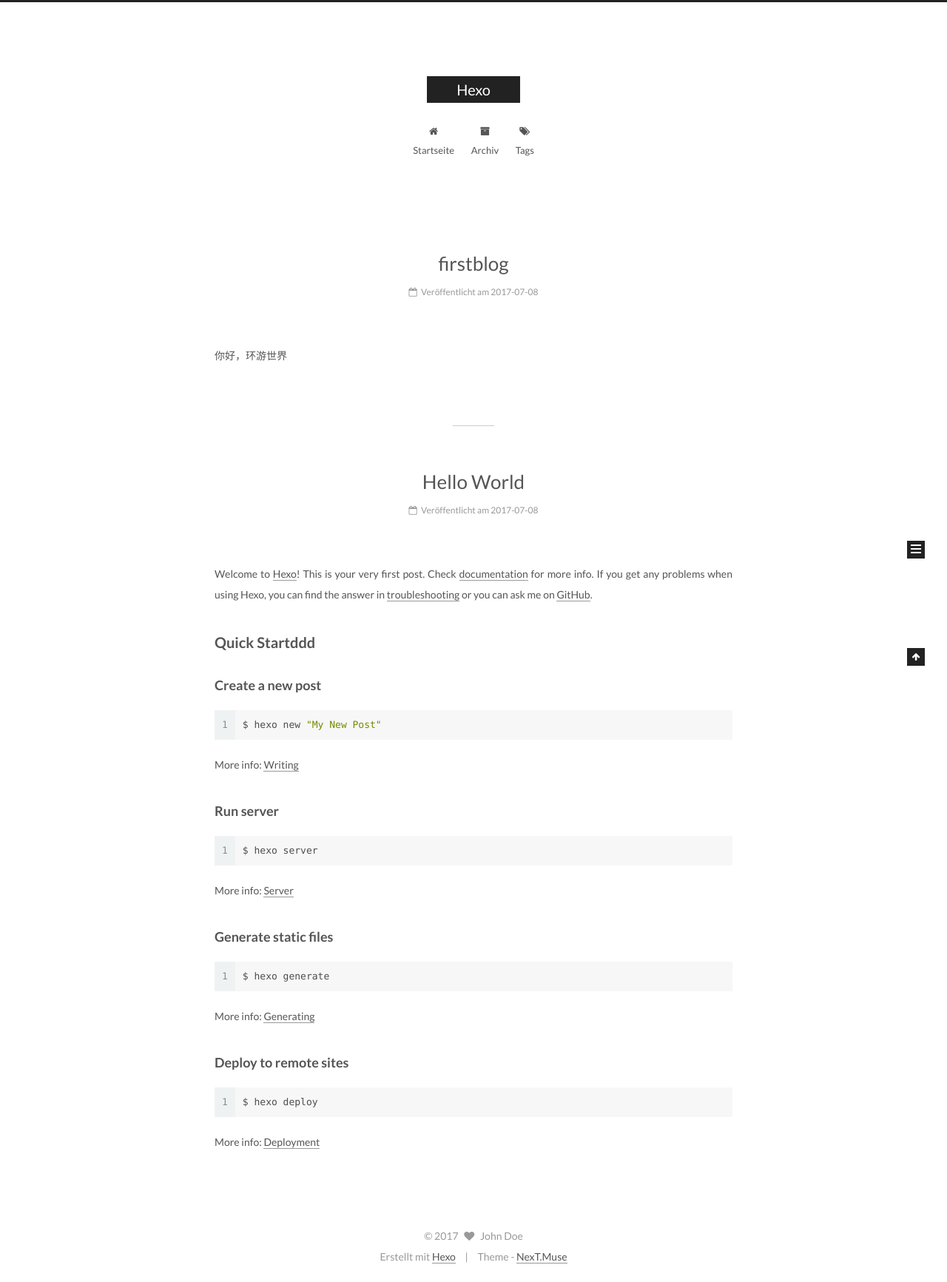
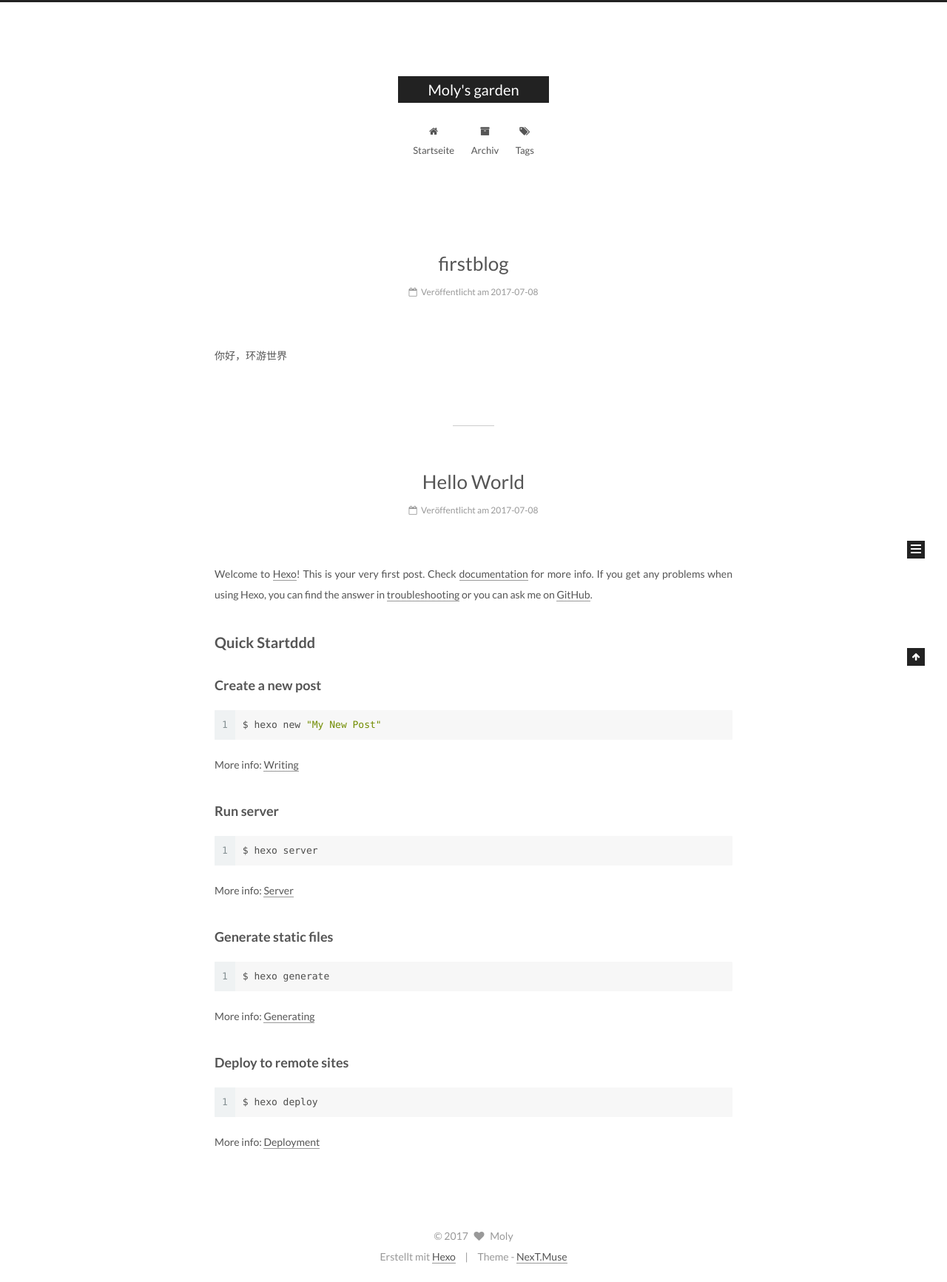
Before and after one commit to Dellaso/moly.github.io, a plain HTML site: page index.html in a window 1280 px wide. Shown: the whole page at 74% size. Drawn offline with Linux system fonts and the light colour scheme.

Commit message:
Site updated: 2017-07-08 18:20:54

```diff
--- a/css/main.css
+++ b/css/main.css
@@ -1677,7 +1677,7 @@
   width: 4px;
   height: 4px;
   border-radius: 50%;
-  background: #c1ff4e;
+  background: #5d4e73;
 }
 .links-of-blogroll {
   font-size: 13px;
--- a/index.html
+++ b/index.html
@@ -94,11 +94,11 @@
 
 
 <meta property="og:type" content="website">
-<meta property="og:title" content="Hexo">
+<meta property="og:title" content="Moly&#39;s garden">
 <meta property="og:url" content="https://moly.studio/index.html">
-<meta property="og:site_name" content="Hexo">
+<meta property="og:site_name" content="Moly&#39;s garden">
 <meta name="twitter:card" content="summary">
-<meta name="twitter:title" content="Hexo">
+<meta name="twitter:title" content="Moly&#39;s garden">
 
 
 
@@ -132,7 +132,7 @@
 
 
 
-  <title>Hexo</title>
+  <title>Moly's garden</title>
 
 
 
@@ -170,7 +170,7 @@
     <div class="custom-logo-site-title">
       <a href="/"  class="brand" rel="start">
         <span class="logo-line-before"><i></i></span>
-        <span class="site-title">Hexo</span>
+        <span class="site-title">Moly's garden</span>
         <span class="logo-line-after"><i></i></span>
       </a>
     </div>
@@ -256,13 +256,13 @@
     <link itemprop="mainEntityOfPage" href="https://moly.studio/2017/07/08/firstblog/">
 
     <span hidden itemprop="author" itemscope itemtype="http://schema.org/Person">
-      <meta itemprop="name" content="John Doe">
+      <meta itemprop="name" content="Moly">
       <meta itemprop="description" content="">
       <meta itemprop="image" content="/images/avatar.gif">
     </span>
 
     <span hidden itemprop="publisher" itemscope itemtype="http://schema.org/Organization">
-      <meta itemprop="name" content="Hexo">
+      <meta itemprop="name" content="Moly's garden">
     </span>
 
 
@@ -368,13 +368,13 @@
     <link itemprop="mainEntityOfPage" href="https://moly.studio/2017/07/08/hello-world/">
 
     <span hidden itemprop="author" itemscope itemtype="http://schema.org/Person">
-      <meta itemprop="name" content="John Doe">
+      <meta itemprop="name" content="Moly">
       <meta itemprop="description" content="">
       <meta itemprop="image" content="/images/avatar.gif">
     </span>
 
     <span hidden itemprop="publisher" itemscope itemtype="http://schema.org/Organization">
-      <meta itemprop="name" content="Hexo">
+      <meta itemprop="name" content="Moly's garden">
     </span>
 
 
@@ -510,8 +510,8 @@
         <div class="site-author motion-element" itemprop="author" itemscope itemtype="http://schema.org/Person">
           <img class="site-author-image" itemprop="image"
                src="/images/avatar.gif"
-               alt="John Doe" />
-          <p class="site-author-name" itemprop="name">John Doe</p>
+               alt="Moly" />
+          <p class="site-author-name" itemprop="name">Moly</p>
 
               <p class="site-description motion-element" itemprop="description"></p>
 
@@ -571,7 +571,7 @@
   <span class="with-love">
     <i class="fa fa-heart"></i>
   </span>
-  <span class="author" itemprop="copyrightHolder">John Doe</span>
+  <span class="author" itemprop="copyrightHolder">Moly</span>
 </div>
 
 
```
Also changed, not shown: 2017/07/08/firstblog/index.html (+8 -8 lines), 2017/07/08/hello-world/index.html (+8 -8 lines), archives/2017/07/index.html (+8 -8 lines), archives/2017/index.html (+8 -8 lines), archives/index.html (+8 -8 lines).
